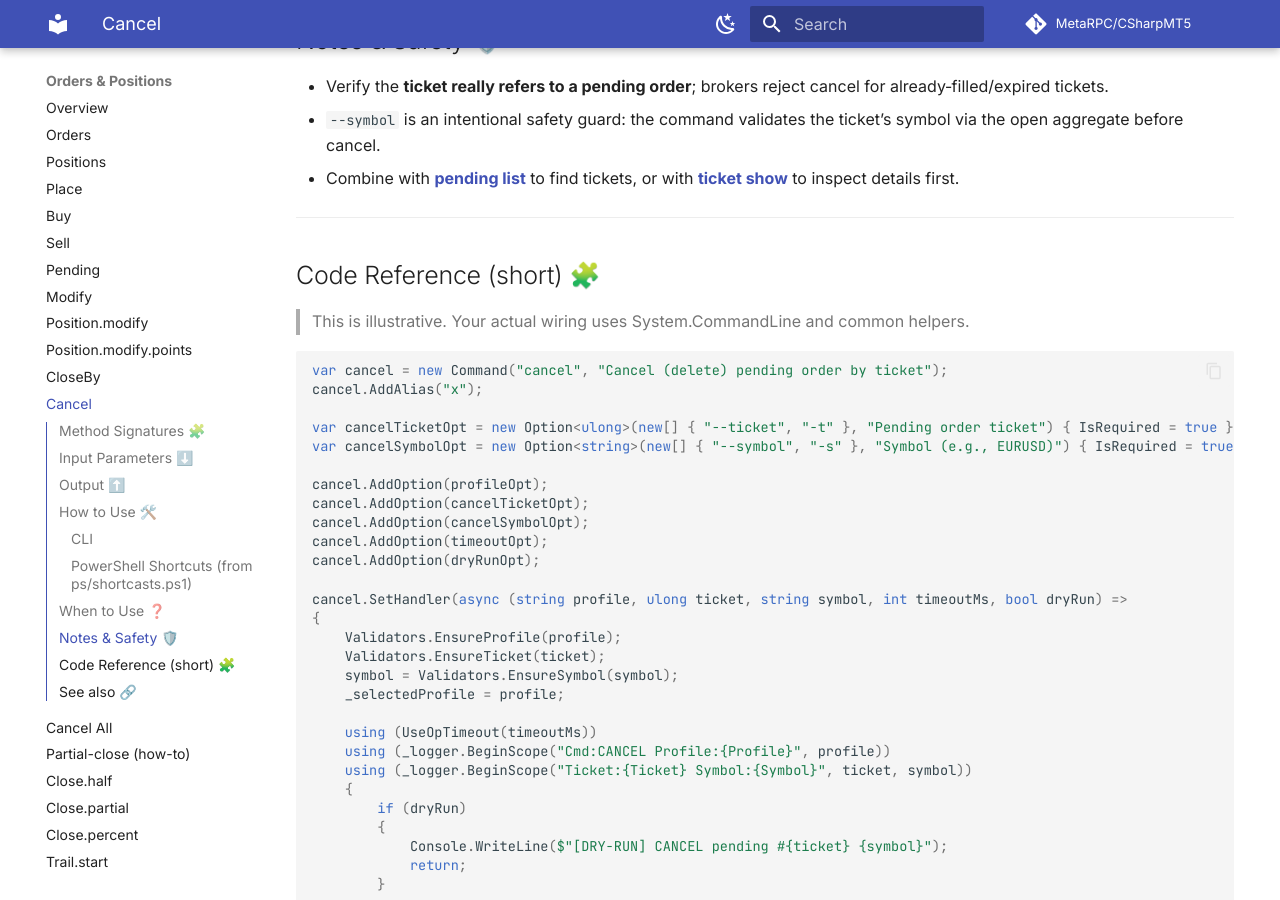
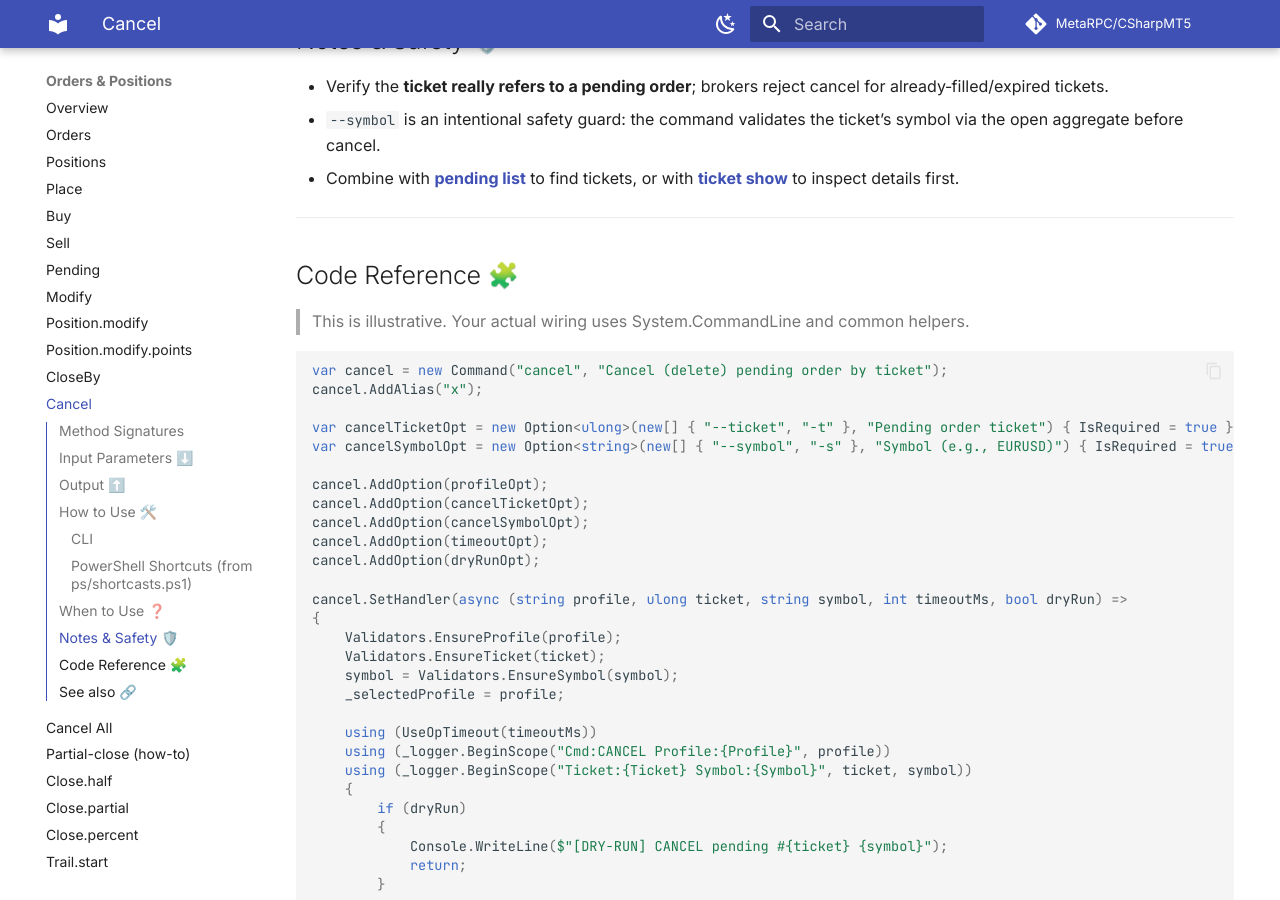
Before and after one commit to MetaRPC/CSharpMT5, an MkDocs documentation site: the page built from docs/Orders_Positions/Cancel.md, in a window 1280 px wide and 900 px high, scrolled down 2273 px. Built offline with MkDocs 1.6.1 and Material for MkDocs 9.7.7, drawn with Linux system fonts in a browser that asks for light colours; comment, search, counter and statistics services are not loaded; some of the changed text lies outside the part shown.

Commit message:
Update Cancel.md

```diff
--- a/docs/Orders_Positions/Cancel.md
+++ b/docs/Orders_Positions/Cancel.md
@@ -6,7 +6,7 @@ Cancels a **pending order by ticket** on the selected MT5 account/profile. Use w
 
 ---
 
-## Method Signatures 🧩
+## Method Signatures
 
 > Full details live in the MT5Account service. These are the calls the command uses.
 
@@ -95,7 +95,7 @@ x -t 123456 -s EURUSD
 
 ---
 
-## Code Reference (short) 🧩
+## Code Reference 🧩
 
 > This is illustrative. Your actual wiring uses System.CommandLine and common helpers.
 
```
